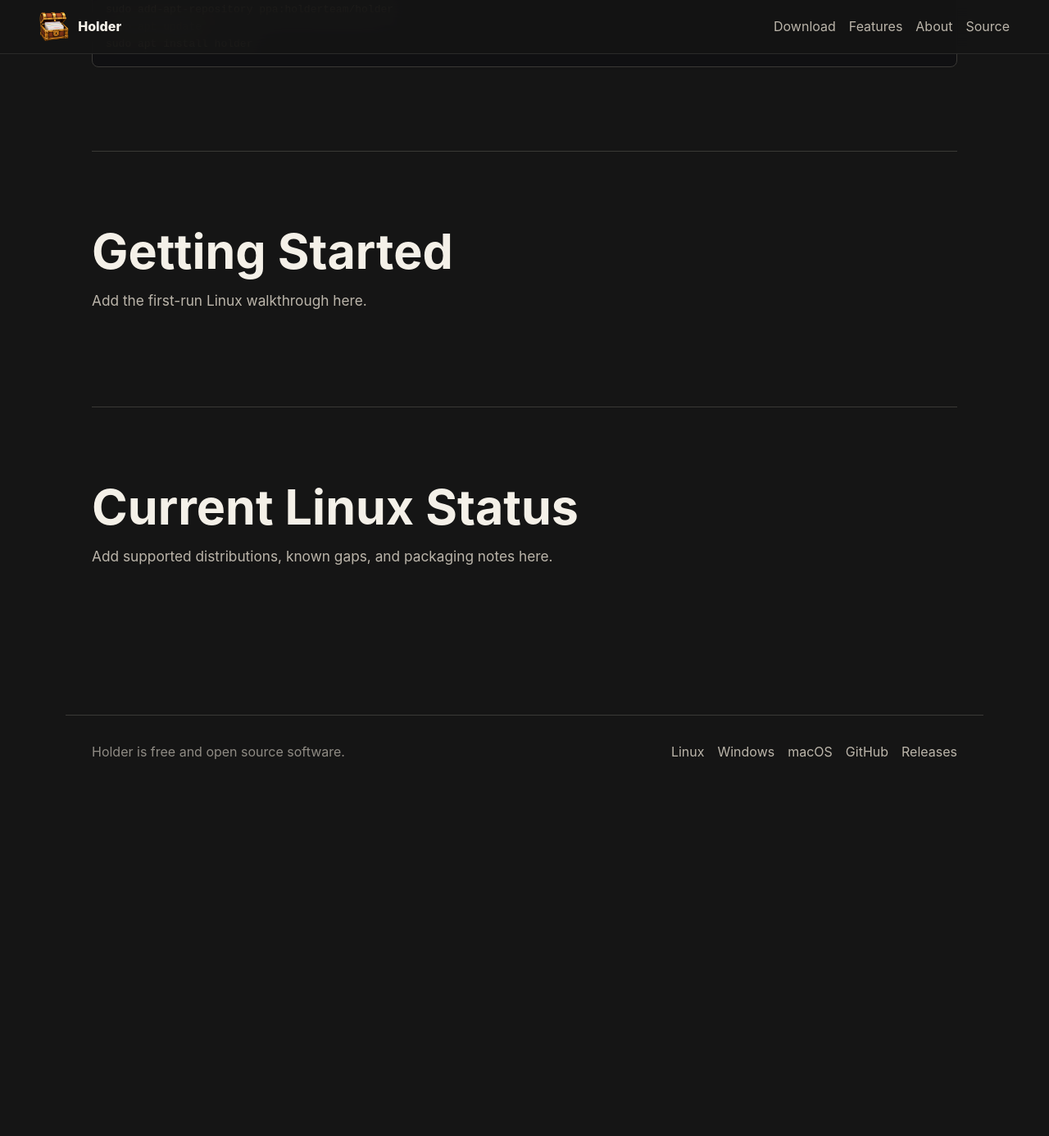
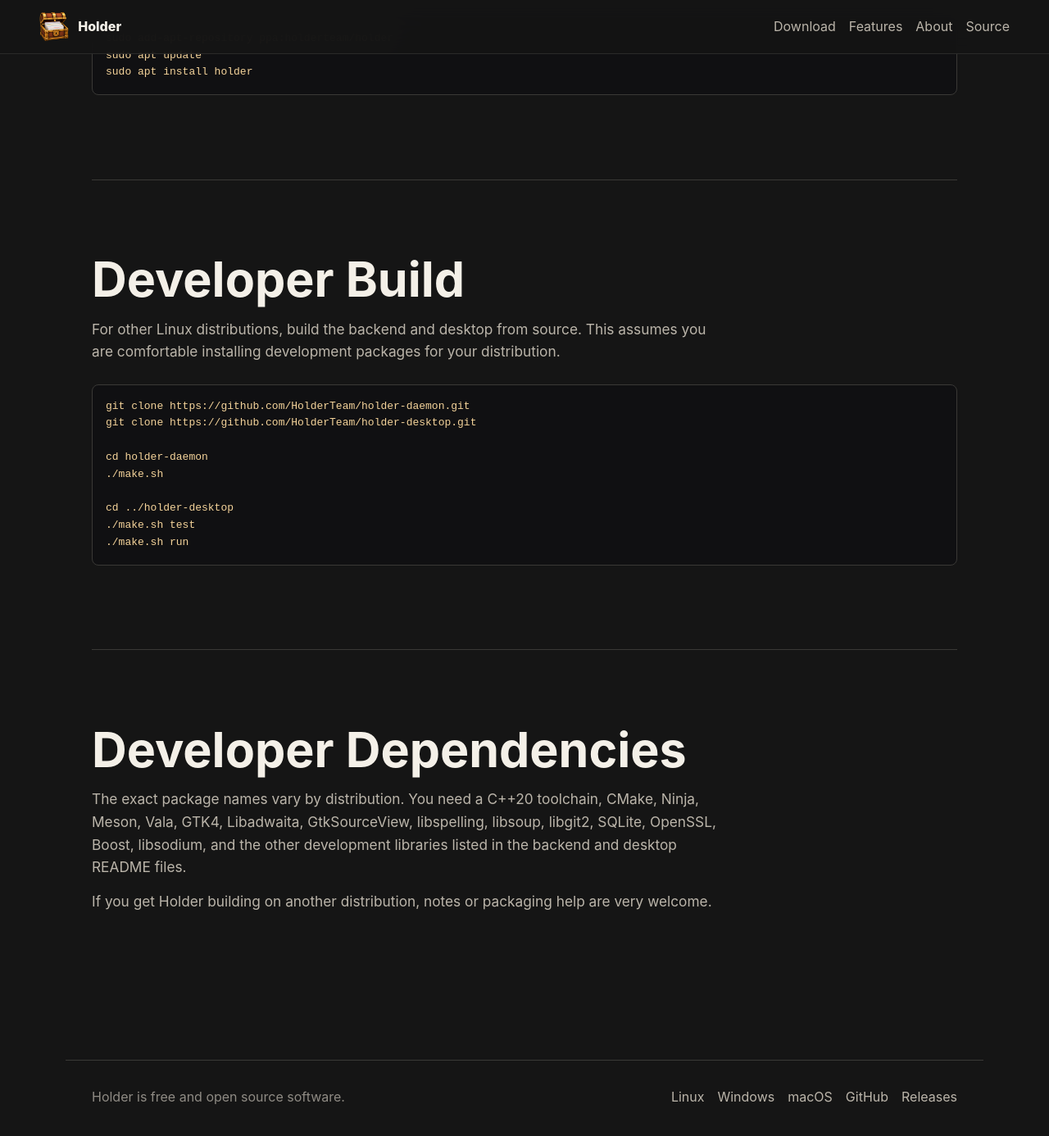
Before and after one commit to HolderTeam/holder-website, a Jekyll site: the page built from linux.md, in a window 1280 px wide and 1400 px high, scrolled down 623 px. Shown: the top 1386 px of the window at 82% size. Built offline with Jekyll 4.4.1, drawn with Linux system fonts in a browser that asks for light colours; comment, search, counter and statistics services are not loaded; before the commit the page ends 1601 px from its top, so only the background shows below that; some of the changed text lies outside the part shown.

Commit message:
Improved linux page.

```diff
--- a/linux.md
+++ b/linux.md
@@ -7,12 +7,12 @@ permalink: /linux/
 <section class="page-panel">
   <p class="eyebrow">Linux</p>
   <h1>Holder for Linux</h1>
-  <p class="lead">Add the Linux-specific introduction here.</p>
+  <p class="lead">The easiest Linux path is Ubuntu using the HolderTeam PPA. Other distributions are currently source-build territory.</p>
 </section>
 
 <section class="section">
   <div class="section-head">
-    <h2>Install</h2>
+    <h2>Ubuntu Install</h2>
     <p>Install Holder from the HolderTeam Launchpad PPA.</p>
   </div>
   <pre><code>sudo add-apt-repository ppa:holderteam/holder
@@ -22,14 +22,34 @@ sudo apt install holder</code></pre>
 
 <section class="section">
   <div class="section-head">
-    <h2>Getting Started</h2>
-    <p>Add the first-run Linux walkthrough here.</p>
+    <h2>Developer Build</h2>
+    <p>
+      For other Linux distributions, build the backend and desktop from source. This assumes you are comfortable
+      installing development packages for your distribution.
+    </p>
   </div>
+
+  <pre><code>git clone https://github.com/HolderTeam/holder-daemon.git
+git clone https://github.com/HolderTeam/holder-desktop.git
+
+cd holder-daemon
+./make.sh
+
+cd ../holder-desktop
+./make.sh test
+./make.sh run</code></pre>
 </section>
 
 <section class="section">
   <div class="section-head">
-    <h2>Current Linux Status</h2>
-    <p>Add supported distributions, known gaps, and packaging notes here.</p>
+    <h2>Developer Dependencies</h2>
+    <p>
+      The exact package names vary by distribution. You need a C++20 toolchain, CMake, Ninja, Meson, Vala,
+      GTK4, Libadwaita, GtkSourceView, libspelling, libsoup, libgit2, SQLite, OpenSSL, Boost, libsodium,
+      and the other development libraries listed in the backend and desktop README files.
+    </p>
+    <p>
+      If you get Holder building on another distribution, notes or packaging help are very welcome.
+    </p>
   </div>
 </section>
```
